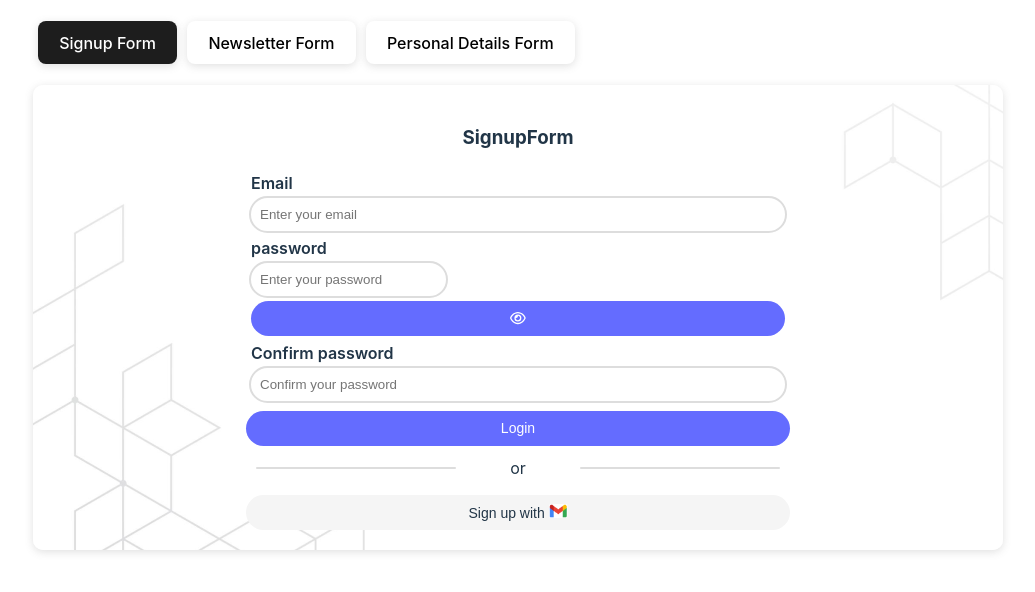
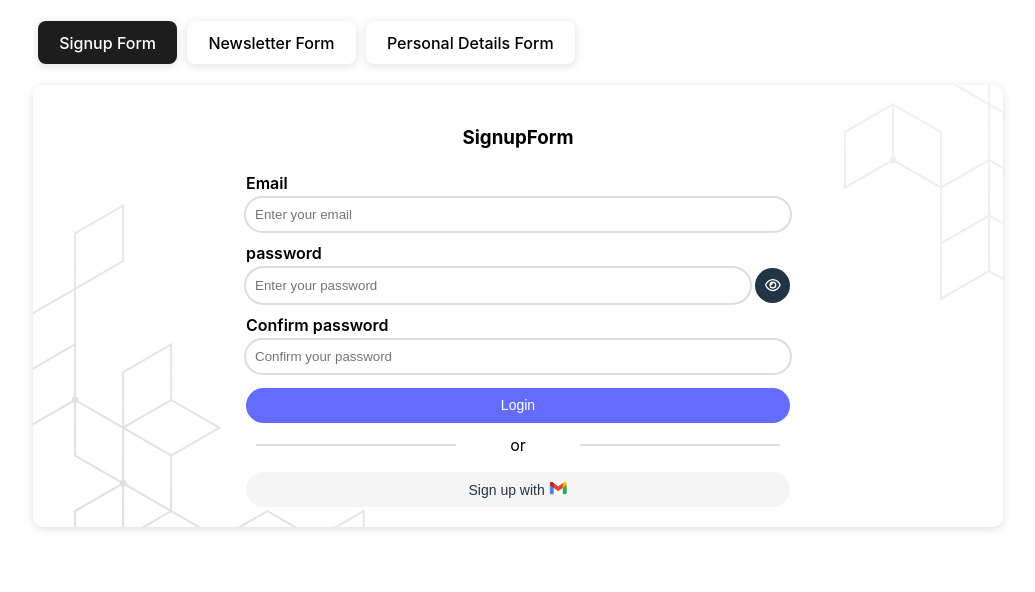
Before and after one commit to danishofcodes/FormsAndValidation, a React (Vite) app: page / in a window 1280 px wide. Shown: the top 592 px of the page, without its empty margins (122-1157 px from the left). Built offline with nearby package versions, Linux system fonts and the light colour scheme; the HTML template or start-up script is replaced by a standard one.

Commit message:
Update index.css

```diff
--- a/src/index.css
+++ b/src/index.css
@@ -2,10 +2,10 @@
 
 :root {
   font-family: Inter, system-ui, Avenir, Helvetica, Arial, sans-serif;
-  /* font-family: "Roboto", sans-serif; */
   font-weight: 400;
   line-height: 1.5;
   font-weight: 400;
+
 }
 
 a {
@@ -18,12 +18,13 @@ a:hover {
   color: #535bf2;
 }
 
-.error{
+.error {
   color: #ff4949;
   font-size: 13px;
   padding: 3px 5px;
   font-weight: 500;
 }
+
 /* body {
   margin: 0;
   display: flex;
@@ -60,19 +61,9 @@ h1 {
   outline: 4px auto -webkit-focus-ring-color;
 } */
 
-@media (prefers-color-scheme: light) {
-  :root {
-    color: #213547;
-    background-color: #ffffff;
-  }
 
-  a:hover {
-    color: #747bff;
-  }
-
-  button {
-    background-color: #f9f9f9;
-  }
+.gap-1 {
+  gap: 1em;
 }
 
 .activetab {
@@ -83,7 +74,7 @@ h1 {
 .tabcontentsection {
   box-shadow: rgba(99, 99, 99, 0.2) 0px 2px 8px 0px;
   margin-top: 1em;
-  max-height: 40em;
+  max-height: 45em;
   padding: 20px;
   border-radius: 10px;
   background-image: url('../src/assets/pattern.jpg');
@@ -100,11 +91,8 @@ h1 {
 .formInput {
   padding: 9px;
   background: #fff;
-  /* background: #86868626; */
-
   border: none;
   border-radius: 20px;
-  /* border: 2px solid #ddd; */
   outline: 2px solid #ddd;
 
 }
@@ -125,12 +113,26 @@ h1 {
   margin: 5px;
 
 }
-
+select.formInput {
+  width: 100%;
+}
 .inputField label {
   font-weight: 600;
 }
 
 .signupform button {
+  background: #bebebe;
+  border: 0;
+  width: 100%;
+  border-radius: 20px;
+  height: 35px;
+  color: #fff;
+  font-size: 14px;
+  margin-top: 5px;
+  cursor: pointer;
+}
+
+.signupform button.btnSignup {
   background: #646cff;
   border: 0;
   width: 100%;
@@ -142,7 +144,7 @@ h1 {
   cursor: pointer;
 }
 
-.signupform button:hover {
+.signupform button.btnSignup:hover {
   background: #464dd6;
 
 }
@@ -160,19 +162,29 @@ h1 {
 }
 
 
+
 .flex {
   display: flex;
+}
+
+.flex-wrap {
   flex-wrap: wrap;
+
 }
+
+.inputField {
+  flex: 1 1 0%;
+  /* Grow to fill available space equally */
+  margin: 10px 0;
+  /* Consistent spacing */
+}
+
 
 .formTextArea {
   padding: 9px;
   background: #fff;
-  /* background: #86868626; */
   border: none;
   border-radius: 10px;
-
-  /* border: 2px solid #ddd; */
   outline: 2px solid #ddd;
 
 }
@@ -246,14 +258,12 @@ h1 {
 
 
 
-.formInputNewsletter {}
-
-.optional{
+.optional {
   font-size: 10px;
   color: #878787;
 }
 
-.actionred{
+.actionred {
   background-color: #ff4949;
   color: #fff;
   border: none;
@@ -266,28 +276,42 @@ h1 {
   padding: 8px;
 }
 
-.modal-confirm-action{
+.modal-confirm-action {
   background-color: #213547;
   color: #fff;
-  height: 7em;
+  height: max-content;
   width: max-content;
   padding: 10px 11px;
   border-radius: 15px
 }
 
-
-.reset{
+.goback{
+  background-color: #21c285;
   border: none;
   font-size: 12px;
-  padding: 4px;
-  border-radius: 4px;
+  padding: 8px;
+  border-radius: 20px;
+  margin-top: 5px;
+  cursor: pointer;
+  color: #fff;
+}
+.reset {
+  border: none;
+  font-size: 12px;
+  padding: 8px;
+  border-radius: 20px;
   margin-top: 20px;
   cursor: pointer;
+  background-color: #a8a8a8;
+  color: #fff;
+}
+.reset:hover{
+  background-color: #ff5757;
+}
+.reset:hover .reset-icon {
+  animation: rotate45 1s ease-in-out infinite;
 }
 
-.reset:hover  .reset-icon{
-  animation: rotate45 1s ease-in-out infinite;
-}
 .reset-icon:hover {
   animation: rotate45 1s ease-in-out infinite;
   cursor: pointer;
@@ -304,7 +328,7 @@ h1 {
 }
 
 
-.backdrop{
+.backdrop {
   backdrop-filter: blur(3px);
   display: flex;
   align-items: center;
@@ -313,20 +337,51 @@ h1 {
   height: 100%;
   width: 100%;
   top: 0;
+  left: 0;
 }
+
 .select-option {
   white-space: nowrap;
   overflow: hidden;
   text-overflow: ellipsis;
 }
 
-.select-option  {
+.select-option {
   padding: 5px 10px;
   background-color: #fff;
   cursor: pointer;
 }
 
-.actionred:hover{
+.actionred:hover {
   background-color: #f92c2c;
   transition: 0.2s ease-in-out;
 }
+
+.viewpass {
+  background-color: #213547 !important;
+  width: 35px !important;
+  color: #fff !important;
+  border-radius: 20px;
+  margin: 0 0 0 5px !important;
+  border: 0;
+}
+
+
+.textsize-sm {
+  font-size: 11px
+}
+
+.flex-1 {
+  flex: 1;
+}
+
+
+
+
+@media (min-width: 768px) {
+
+  .flex-wrap {
+    flex-wrap: nowrap;
+  }
+
+}
```
